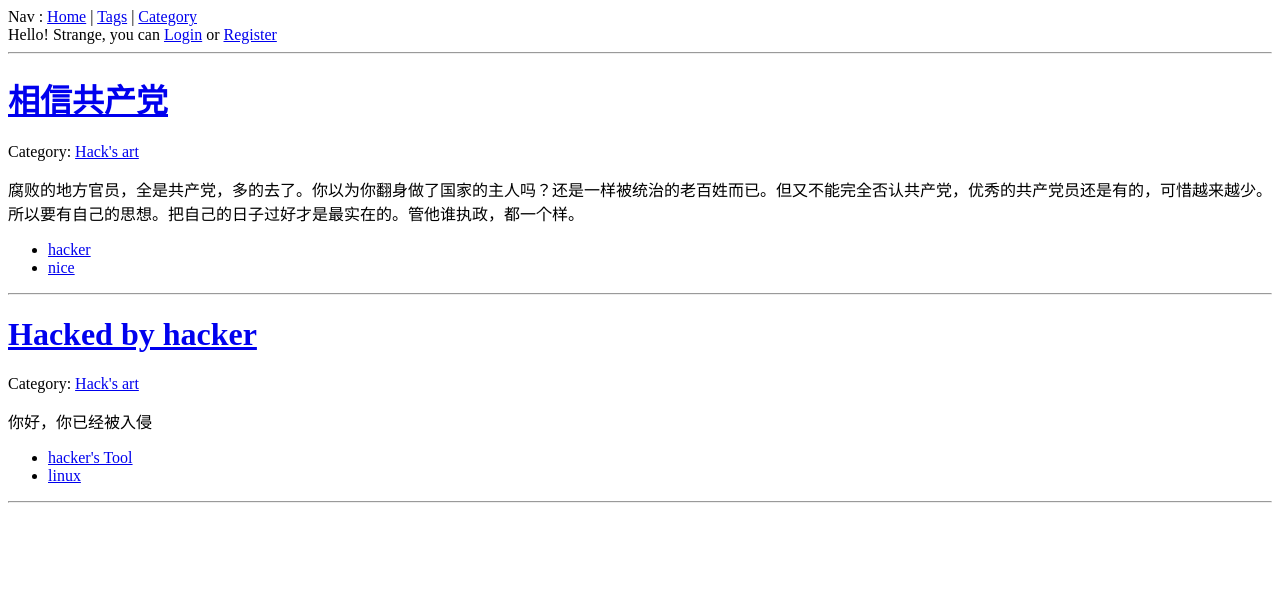
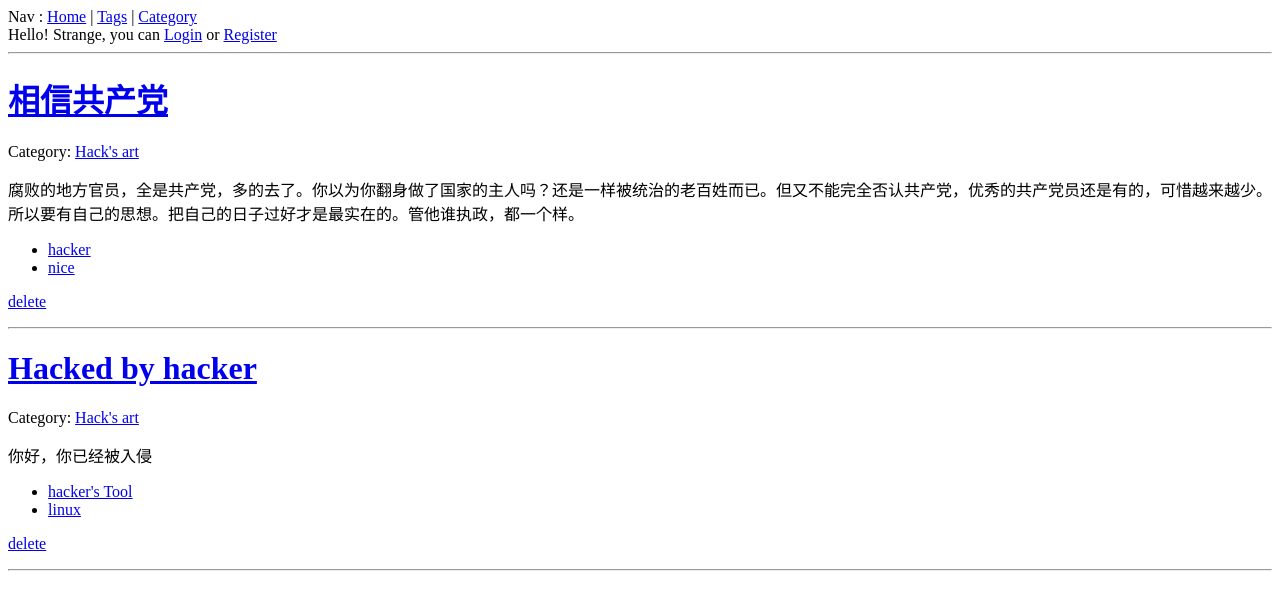
Before and after one commit to HB6H057/logStream, a Flask app: page / in a window 1280 px wide. Shown: the top 610 px of the page. Run offline with Flask 2, Linux system fonts and the light colour scheme; data comes from the database, SQL or seed files in the repository.

Commit message:
fail to implement 'detele post'

```diff
--- a/app/templates/posts.html
+++ b/app/templates/posts.html
@@ -6,4 +6,5 @@
 <li><a href="/tag/{{ tag.slug }}">{{ tag.name }}</li>
 {% endfor %}
 </ul>
+<p><a href="/manage/post/delete/{{ post.id }}">delete</a></p>
 <hr />
--- a/app/views.py
+++ b/app/views.py
@@ -68,6 +68,25 @@ def logout():
     flash('You have been logged out.')
     return redirect(url_for('index'))
 
+@app.route('/manage/post/delete/<int:pid>', methods=['GET', 'POST'])
+@login_required
+def delete_post(pid):
+    post = Post.query.filter(Post.id==pid).first()
+
+    for tag in post.tags:
+        tag.posts.remove(post)
+
+    for cate in post.cates:
+        cate.posts.remove(post)
+
+    pdb.set_trace()
+    db.session.delete(post)
+    db.session.commit()
+
+    flash('delete post success!')
+    return redirect(url_for('index'))
+
+
 @app.route('/tag/<tag_slug>')
 def tags(tag_slug):
     tag = Tag.query.filter(Tag.slug == tag_slug).first()
```
